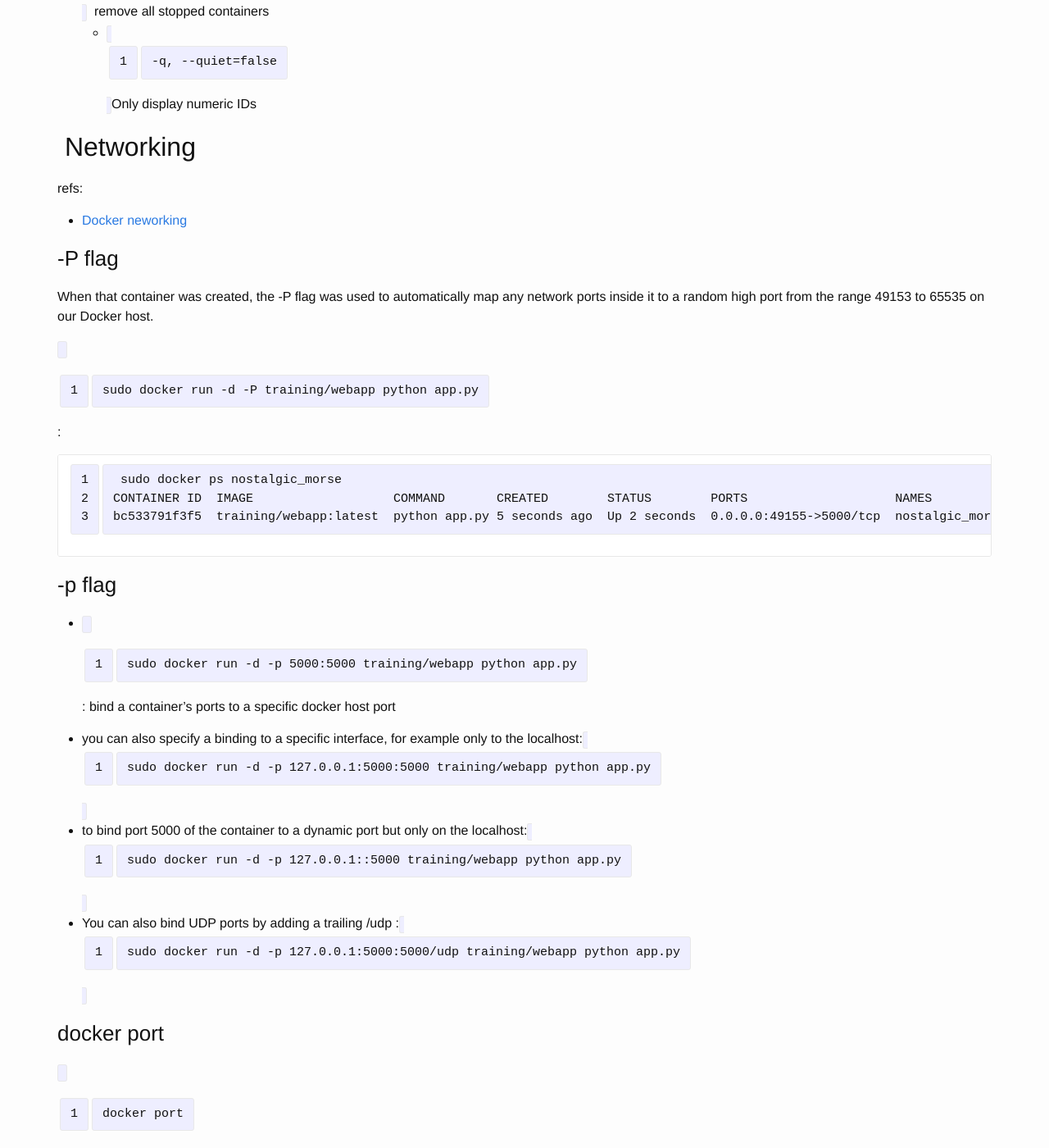
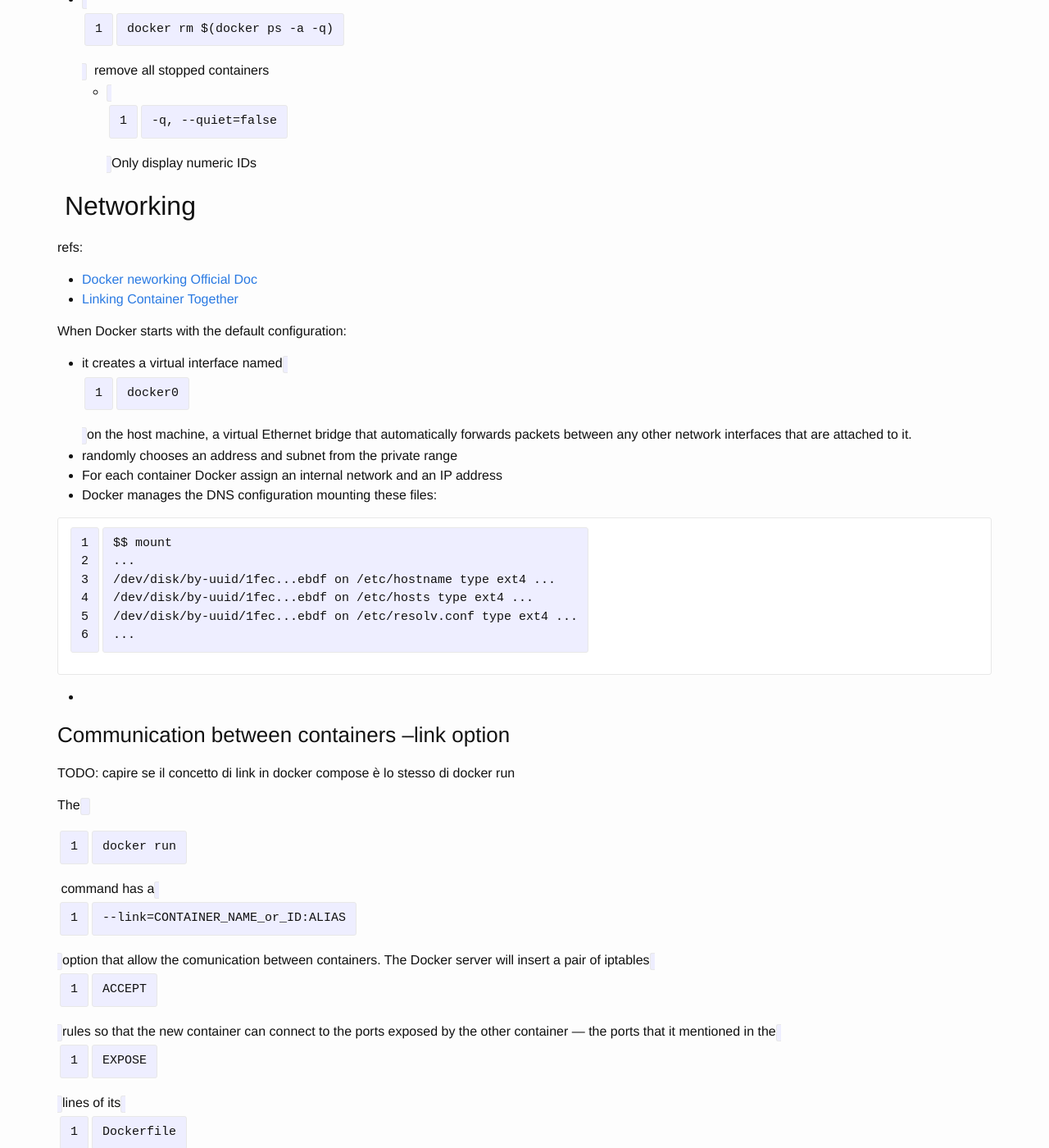
Before and after one commit to breezeight/nicola_blog, a Jekyll site: the page built from _guides/docker.markdown, in a window 1280 px wide and 1400 px high, scrolled down 29499 px. Shown: the whole window at 82% size. Built offline with Jekyll 4.4.1, drawn with Linux system fonts in a browser that asks for light colours; some of the changed text lies outside the part shown.

Commit message:
Docker: advanced networking and inspect command

```diff
--- a/_guides/docker.markdown
+++ b/_guides/docker.markdown
@@ -722,12 +722,44 @@
 
 refs:
 
-* [Docker neworking](http://docs.docker.io/use/networking/)
+* [Docker neworking Official Doc](https://docs.docker.com/articles/networking/)
+* [Linking Container Together](http://docs.docker.com/userguide/dockerlinks/)
+
+When Docker starts with the default configuration:
+
+* it creates a virtual interface named `docker0` on the host machine, a virtual Ethernet bridge that automatically forwards packets between any other network interfaces that are attached to it.
+* randomly chooses an address and subnet from the private range
+* For each container Docker assign an internal network and an IP address
+* Docker manages the DNS configuration mounting these files:
+
+~~~
+$$ mount
+...
+/dev/disk/by-uuid/1fec...ebdf on /etc/hostname type ext4 ...
+/dev/disk/by-uuid/1fec...ebdf on /etc/hosts type ext4 ...
+/dev/disk/by-uuid/1fec...ebdf on /etc/resolv.conf type ext4 ...
+...
+~~~
+*
 
 
-### -P flag
 
-When that container was created, the -P flag was used to automatically map any network ports inside it to a random high port from the range 49153 to 65535 on our Docker host.
+### Communication between containers --link option
+
+TODO: capire se il concetto di link in docker compose è lo stesso di docker run
+
+The `docker run` command has a `--link=CONTAINER_NAME_or_ID:ALIAS` option that allow the comunication between containers.
+The Docker server will insert a pair of iptables `ACCEPT` rules so that the new container can connect to the ports exposed by the other container — the ports that it mentioned in the `EXPOSE` lines of its `Dockerfile`.
+
+
+
+### Binding container ports to the host -P and -p flags
+
+[Docker DOC](https://docs.docker.com/articles/networking/#binding-container-ports-to-the-host)
+
+`-P` or `--publish-all=true` flag:
+
+* When that container is created with the -P flag it automatically maps any network ports mentioned in the `EXPOSE` line to a random high port from the range 49153 to 65535 on the Docker host.
 
 `sudo docker run -d -P training/webapp python app.py` :
 
@@ -737,10 +769,11 @@
 bc533791f3f5  training/webapp:latest  python app.py 5 seconds ago  Up 2 seconds  0.0.0.0:49155->5000/tcp  nostalgic_morse
 ~~~
 
-### -p flag
+`-p IP:host_port:container_port` or `-p HOST_PORT:CONTAINER_PORT` flags to :
+
+* When you use the `-p flag` you can specify which interface/port map from the host to a container port
 
 * `sudo docker run -d -p 5000:5000 training/webapp python app.py` :  bind a container's ports to a specific docker host port
-
 * you can also specify a binding to a specific interface, for example only to the localhost: `sudo docker run -d -p 127.0.0.1:5000:5000 training/webapp python app.py`
 * to bind port 5000 of the container to a dynamic port but only on the localhost: `sudo docker run -d -p 127.0.0.1::5000 training/webapp python app.py`
 * You can also bind UDP ports by adding a trailing /udp : `sudo docker run -d -p 127.0.0.1:5000:5000/udp training/webapp python app.py`
@@ -749,9 +782,13 @@
 
 `docker port`: showed us the current port bindings
 
+### PORT FORWARDING on Boot2Docker
+The last update of may 2014 (you must init again the VM) will create an host adpter and this make easy to connect locally to ports exposed by docker.
+To get the VM host adpter address:
+boot2docker ssh ip addr show dev eth1
 
 
-###
+### TODO
 
 capire se pipeworks ha ancora senso o meno
 https://github.com/jpetazzo/pipework
@@ -760,11 +797,33 @@
 container needs to know daemon's dynamically selected port from -p, and hosts 'public' ip address
 https://groups.google.com/forum/#!topic/docker-user/KUbcMt1lARE
 
-### PORT FORWARDING on Boot2Docker
-The last update of may 2014 (you must init again the VM) will create an host adpter and this make easy to connect locally to ports exposed by docker.
-To get the VM host adpter address:
-boot2docker ssh ip addr show dev eth1
 
+## Inspect containers or images
+
+Basic command: `docker inspect [OPTIONS] CONTAINER|IMAGE [CONTAINER|IMAGE...]`
+
+To find mounted volumes:
+
+~~~
+docker inspect 0ce31ad91a37 | jq .[0].Volumes
+{
+  "/var/lib/postgresql/data": "/mnt/sda1/var/lib/docker/vfs/dir/be36286d41c305d323dcd1abb450f5c1954fcf88cff0011644018ae5a40f4680"
+}
+~~~
+
+In the above example the docker host directory is mounted into the `/var/lib/postgresql/data` container directory.
+
+
+## Sharing of Resources
+
+* https://goldmann.pl/blog/2014/09/11/resource-management-in-docker/
+
+CPU A few things to remember:
+
+* a CPU share is just a number — it’s not related to the CPU speed
+* By default new containers have 1024 shares
+* On an idle host a container with low shares will still be able to use 100% of the CPU
+* You can pin a container to specific core, if you want
 
 ## Working with images
 
```
